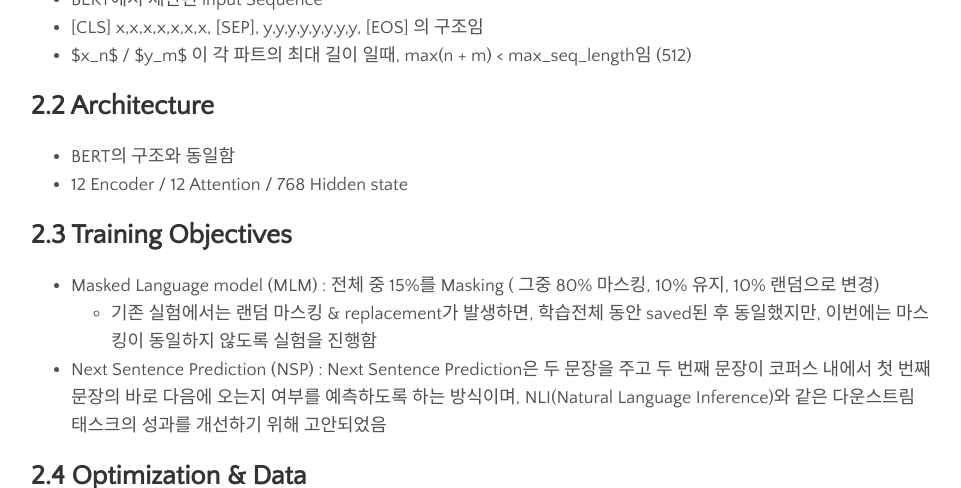
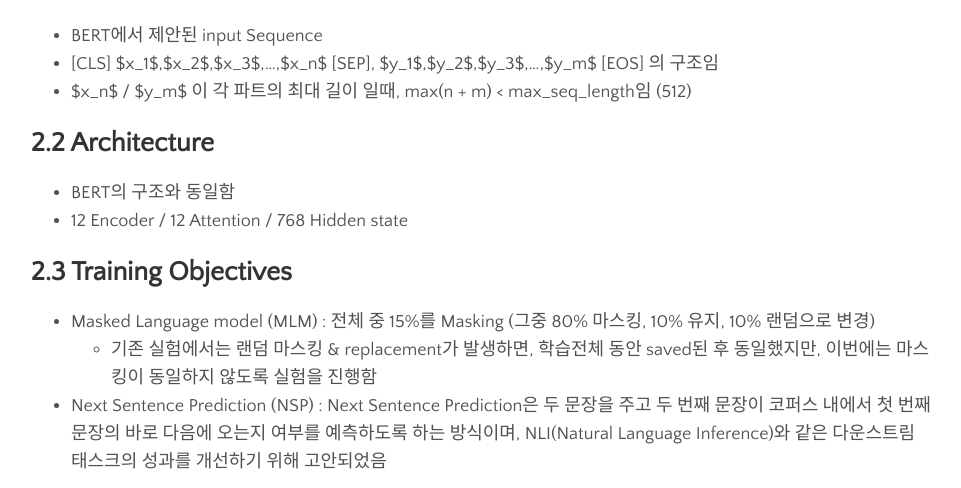
Before and after one commit to lassl/_lassl.github.io, a Jekyll site: the page built from _posts/2021-05-27-roberta.md, in a window 1280 px wide and 900 px high, scrolled down 1225 px, cut to the strip 242-730 px from the top of the window. Shown: the whole strip, without its empty margins (159-1120 px from the left). Built offline with Jekyll 4.4.1, drawn with Linux system fonts in a browser that asks for light colours; comment, search, counter and statistics services are not loaded.

Commit message:
[blog] docs: Markdown syntax fixed

```diff
--- a/_posts/2021-05-27-roberta.md
+++ b/_posts/2021-05-27-roberta.md
@@ -31,8 +29,10 @@
     2. Pre-training 단계에서 더 많은 데이터를 활용해서 downstream task 성능을 향상 시킴
     3. MLM(masked language model pretraining) 에서 성능 개선을 포인트를 발견했고, 최근 제안된 방법들과 비교해서도 우수한 성능을 보임
 
+<br/>
+
 # 2. Backgroud (BERT)
-
+---
 - RoBERTa의 대부분 방법론은 BERT를 기반으로 하고 있어 BERT의 주요 접근법과 유사함
 
 ## 2.1 Setup
@@ -41,7 +41,7 @@
 <center> BERT input representation <a href="https://arxiv.org/abs/1810.04805" target="_blank">(BERT: Pre-training of Deep Bidirectional Transformers for Language Understanding)</a></center>
 
 - BERT에서 제안된 input Sequence
-- [CLS] x,x,x,x,x,x,x, [SEP], y,y,y,y,y,y,y,y, [EOS] 의 구조임
+- [CLS] $x_1$,\$x_2$,\$x_3$,...,$x_n$ [SEP], $y_1$,\$y_2$,\$y_3$,...,$y_m$ [EOS] 의 구조임
 - $x_n$ / $y_m$ 이 각 파트의 최대 길이 일때, max(n + m) < max_seq_length임 (512)
 
 ## 2.2 Architecture
@@ -51,7 +51,7 @@
 
 ## 2.3 Training Objectives
 
-- Masked Language model (MLM) : 전체 중 15%를 Masking ( 그중 80% 마스킹, 10% 유지, 10% 랜덤으로 변경)
+- Masked Language model (MLM) : 전체 중 15%를 Masking (그중 80% 마스킹, 10% 유지, 10% 랜덤으로 변경)
     - 기존 실험에서는 랜덤 마스킹 & replacement가 발생하면, 학습전체 동안 saved된 후 동일했지만, 이번에는 마스킹이 동일하지 않도록 실험을 진행함
 - Next Sentence Prediction (NSP) : Next Sentence Prediction은 두 문장을 주고 두 번째 문장이 코퍼스 내에서 첫 번째 문장의 바로 다음에 오는지 여부를 예측하도록 하는 방식이며, NLI(Natural Language Inference)와 같은 다운스트림 태스크의 성과를 개선하기 위해 고안되었음
 
@@ -67,8 +67,10 @@
 - Pre-training 단계에서 1,000,000 번의 스탭을 학습 / 256개의 미니배치 / T=512 (tokens)
 - 위키피디아 등 16GB 의 데이터셋 활용
 
+<br/>
+
 # 3. Experimental Setup
-
+---
 ## 3.1 Setup
 
 - Section 2에서 주어진 hyperparameters에서 peak learning rate & warm-up step 을 제외하고는 분리해서 실험을 진행
@@ -90,8 +92,10 @@
     - V2.0: binary Classification으로 대답이 가능한지 여부만 확인
 - RACE - 대규모 질의응답 Dataset으로 28,000개 문장과 100,000개 질문으로 구성
 
+<br/>
+
 # 4. Training Procedure Analysis
-
+---
 - 아래 실험에서 Architecture는 동일하게 구성 BERT(base) - L=12 / H=768 / A=12 / 110M params
 
 ## 4.1 Static vs Dynamic Masking
@@ -154,8 +158,10 @@
 - 기존 방식과 차이가 있고, 성능이 저하되는 케이스가 있음
 - 그럼에도 불구하고 unknown token을 없앨수 있다는 컨셉(universal encoding)에 대한 이점을 활용하였고, 좀더 디테일한 비교는 미래에 숙제로 남겨둠
 
+<br/>
+
 # 5. Result
-
+---
 앞선 실험의 결과물들을 종합해보자
 
 <center><img src="https://i.imgur.com/K8niqOu.png"></center>
@@ -195,8 +201,10 @@
 - SQuAD 2.0 training data에만 finetuning 진행 → data augumentation 없는 Single 모델중 제일 잘나옴
 - 4개 중에 어떤 문장이 답변인지 확인 → SOTA 달성
 
+<br/>
+
 # 6. Conclusion
-
+---
 - 이번 논문을 통해서 BERT를 pretraining 하기위한 몇가지 학습적 디자인을 발굴
     - 모델을 더 오래 학습하고
     - 더 많은 데이터에 대해 더 큰 배치사이즈로 접근
```
Also changed, not shown: other parts of _posts/2021-05-27-roberta.md (+1 -3 lines).
